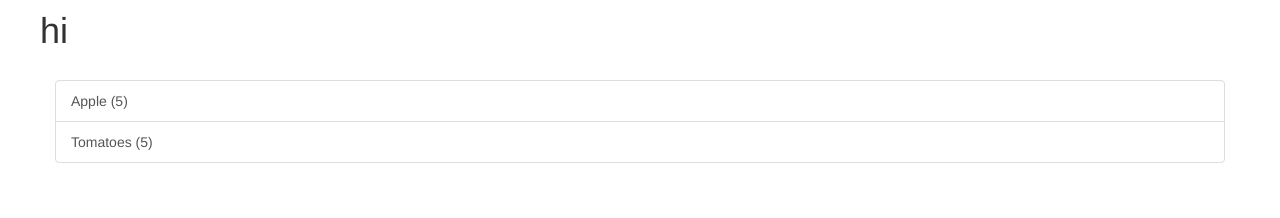
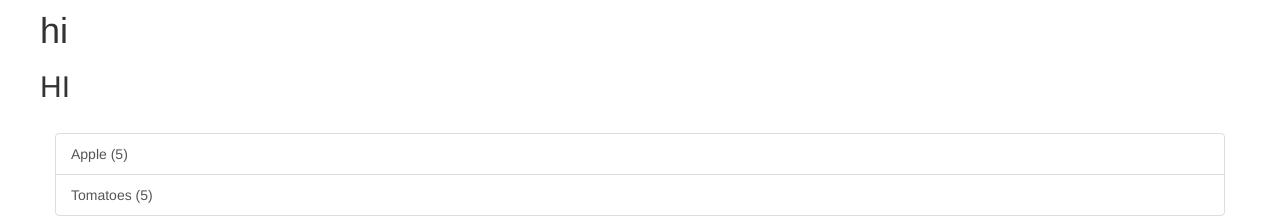
Before and after one commit to RashidNaveed/Angular-, an Angular app: page / in a window 1280 px wide. Shown: the part 485-703 px from the top of the page. Built offline with nearby package versions, Linux system fonts and the light colour scheme.

Commit message:
Checking with webstrom

```diff
--- a/src/app/shopping-list/shopping-edit/shopping-edit.component.html
+++ b/src/app/shopping-list/shopping-edit/shopping-edit.component.html
@@ -8,8 +8,8 @@
         </div>
         <div class="col-sm-2 form-group">
           <label for="amount">Amount</label>
-            <input type="number" id="amount" class="form-control">
-          </div>
+          <input type="number" id="amount" class="form-control">
+        </div>
       </div>
       <div class="row">
         <div class="col-xs-12">
@@ -19,6 +19,7 @@
         </div>
         <p>Checking git remotely</p>
         <h1>hi</h1>
+        <h2>HI</h2>
       </div>
     </form>
   </div>
```
